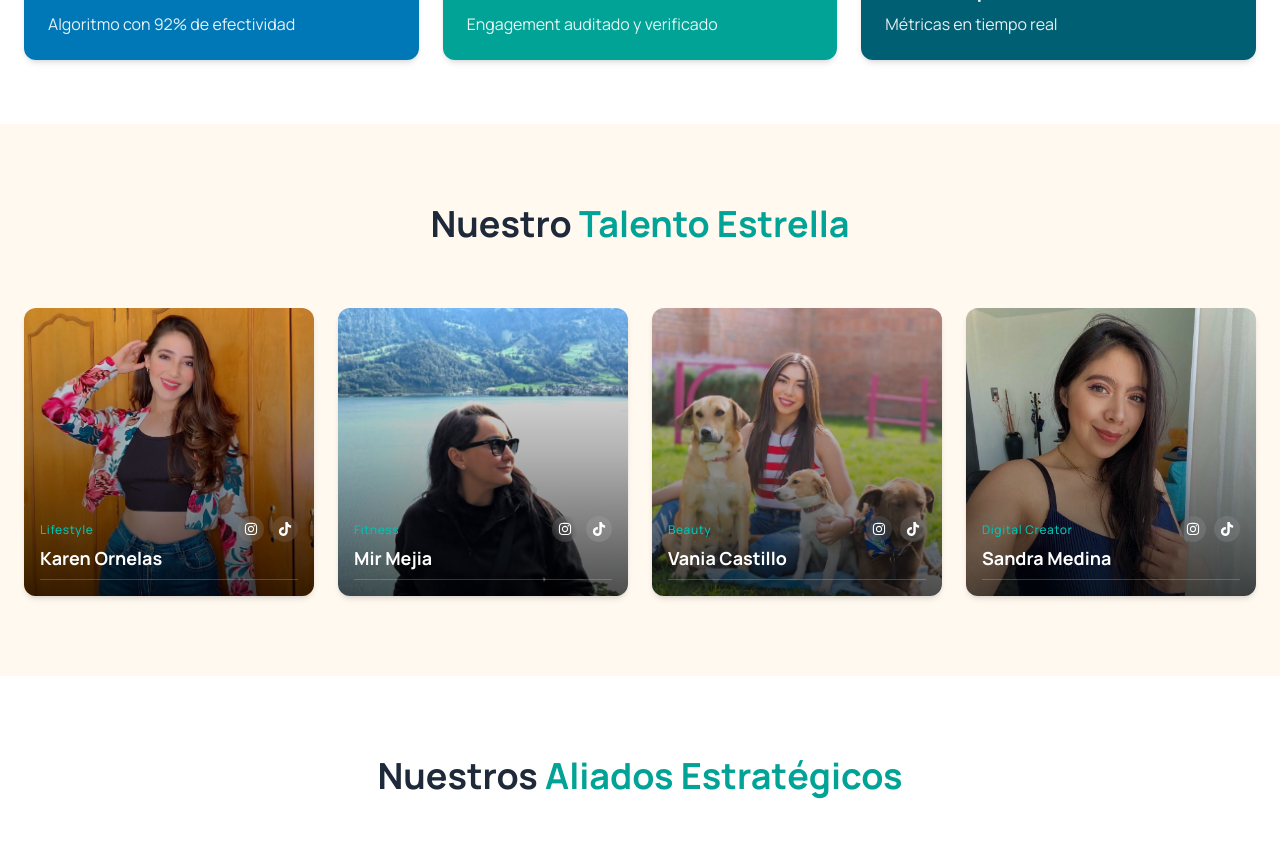
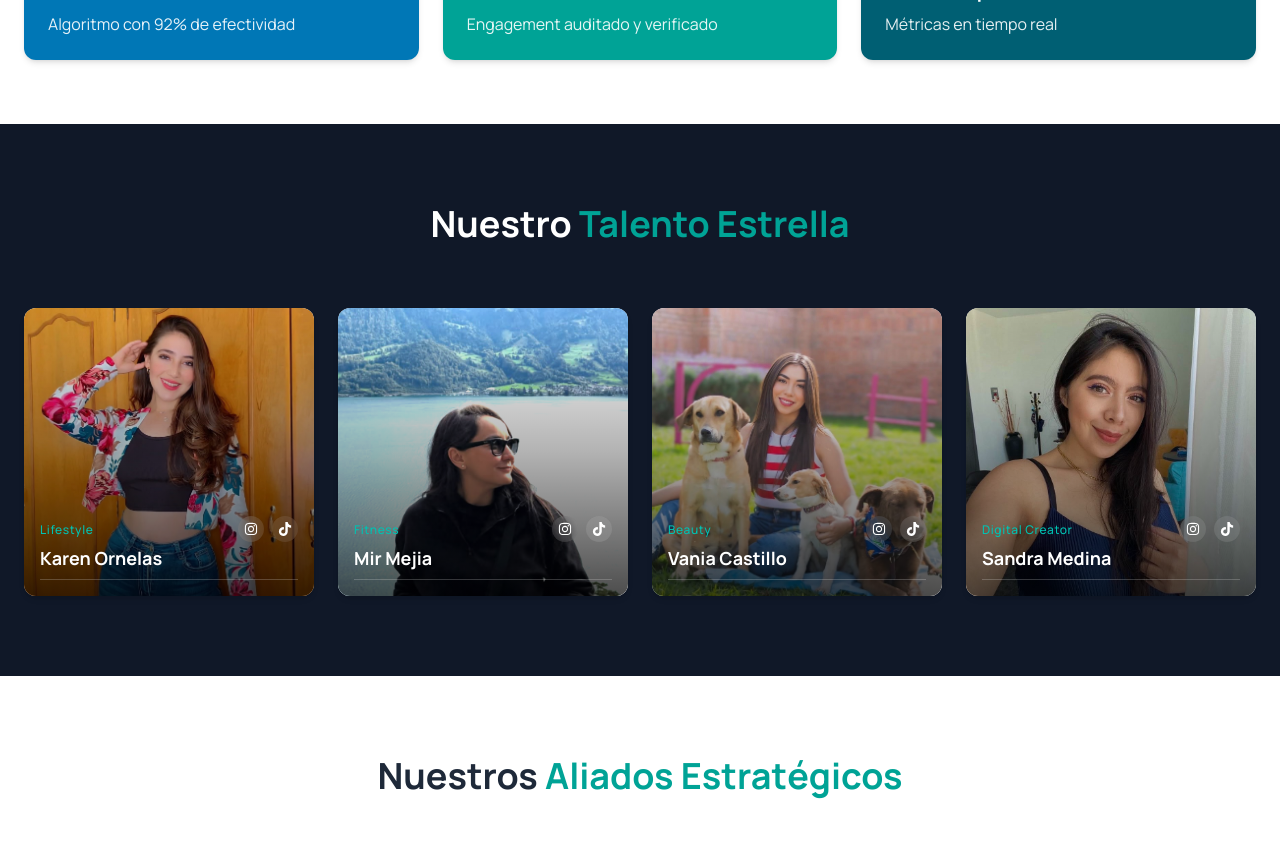
Before and after one commit to adrianmorfin10/duo, a Next.js app: page / in a window 1280 px wide. Shown: the part 1160-2018 px from the top of the page. Built offline with nearby package versions, Linux system fonts and the light colour scheme.

Commit message:
cambiofinal3

```diff
--- a/src/app/page.tsx
+++ b/src/app/page.tsx
@@ -405,13 +405,13 @@ export default function Home() {
       </motion.section>
 
       {/* Sección Talent */}
-      <section id="talent" className="py-20 bg-[#FFF9F0]">
+      <section id="talent" className="py-20 bg-gray-900">
         <div className="container mx-auto px-6">
           <motion.h3
             initial={{ opacity: 0 }}
             whileInView={{ opacity: 1 }}
             viewport={{ once: true }}
-            className="text-4xl font-bold text-center text-gray-800 mb-16"
+            className="text-4xl font-bold text-center text-white mb-16"
           >
             Nuestro <span className="text-[#00A396]">Talento Estrella</span>
           </motion.h3>
@@ -512,7 +512,7 @@ export default function Home() {
                   </div>
                 </div>
 
-                <div className="absolute inset-0 border border-transparent group-hover:border-[#00C2B3]/30 rounded-xl transition-all duration-300 pointer-events-none"></div>
+                <div className="absolute inset-0 border border-transparent group-hover:border-[#00C2B3]/100 rounded-xl transition-all duration-300 pointer-events-none"></div>
               </motion.div>
             ))}
           </motion.div>
```
